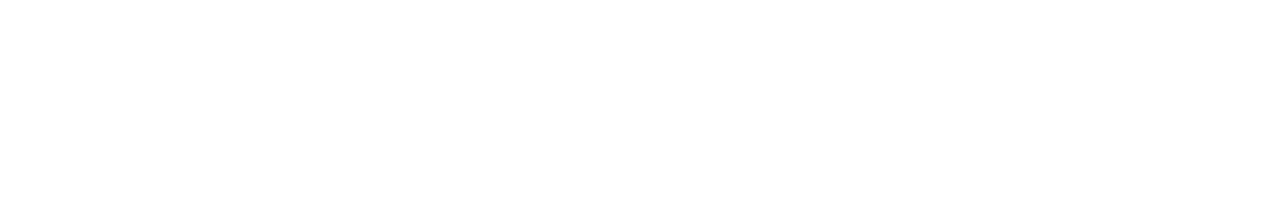
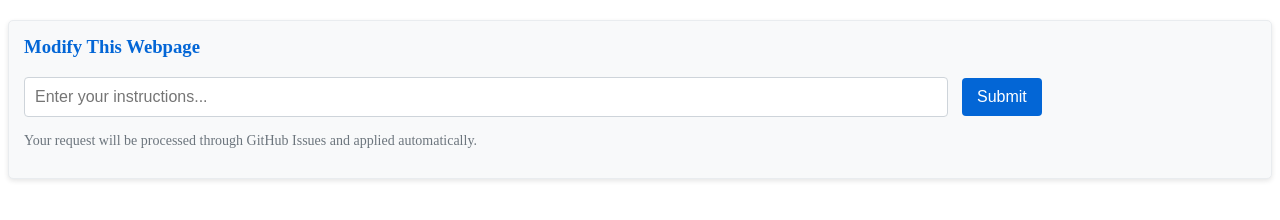
Before and after one commit to mnaei/PromptPlace2, a plain HTML site: page index.html in a window 1280 px wide. Drawn offline with Linux system fonts and the light colour scheme.

Commit message:
restart 2

```diff
--- a/index.html
+++ b/index.html
@@ -1,3 +1,13 @@
 <html>
-
+    <body>
+        <div style="margin: 20px 0; padding: 15px; background-color: #f8f9fa; border-radius: 5px; box-shadow: 0 2px 5px rgba(0,0,0,0.1); border: 1px solid #e9ecef;">
+            <h3 style="margin-top: 0; color: #0366d6;">Modify This Webpage</h3>
+            <form action="https://github.com/REPO_OWNER/REPO_NAME/issues/new" method="get" target="_blank">
+                <input type="hidden" name="labels" value="prompt">
+                <input type="text" name="body" placeholder="Enter your instructions..." style="width: 75%; padding: 10px; margin-right: 10px; border: 1px solid #ced4da; border-radius: 4px; font-size: 16px;" required>
+                <button type="submit" style="padding: 10px 15px; background-color: #0366d6; color: white; border: none; border-radius: 4px; font-size: 16px; cursor: pointer; transition: background-color 0.2s;">Submit</button>
+            </form>
+            <p style="font-size: 14px; color: #6c757d; margin-top: 10px;">Your request will be processed through GitHub Issues and applied automatically.</p>
+        </div>
+    </body>
 </html>
```
